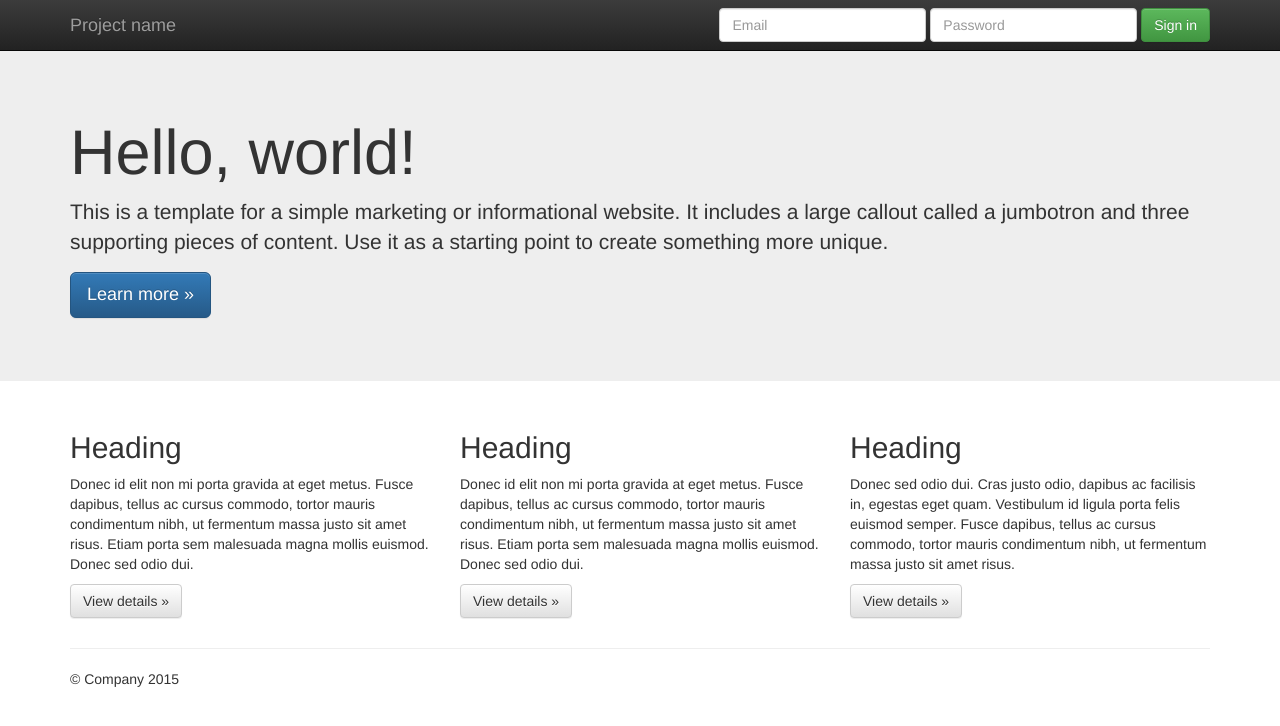
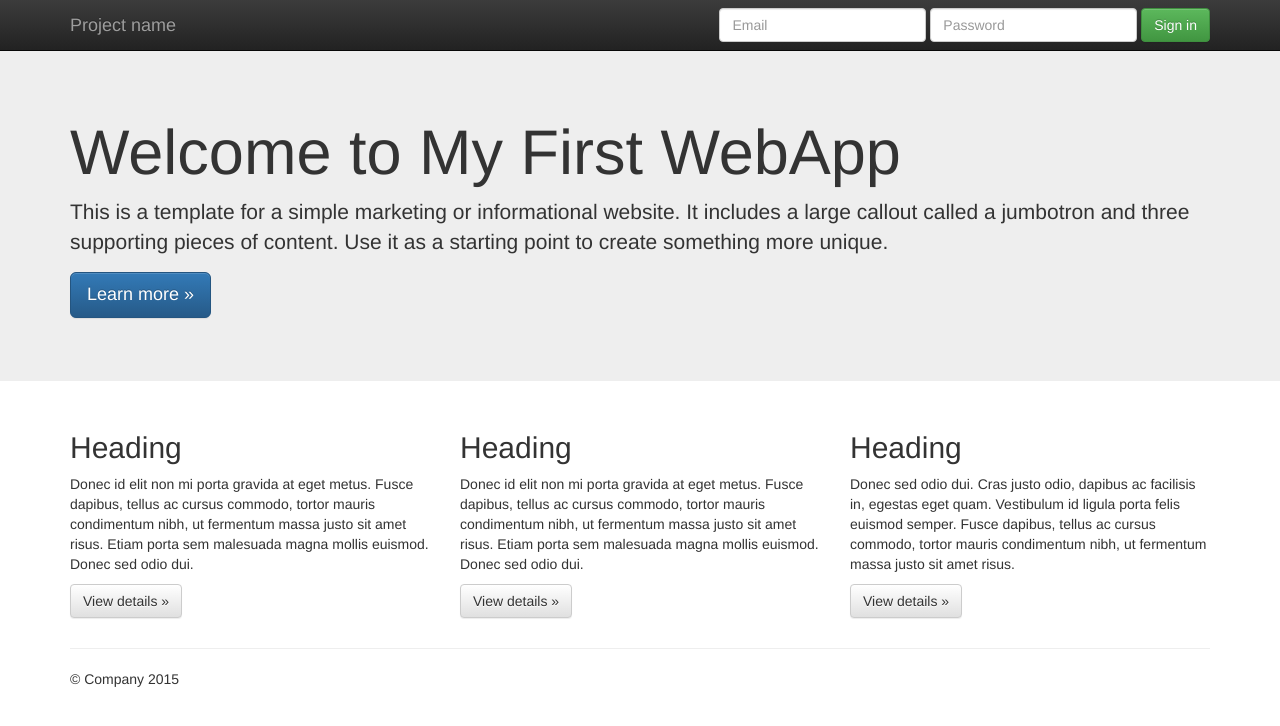
Before and after one commit to dorisnganje/Webapp01, a plain HTML site: page index.html in a window 1280 px wide. Drawn offline with nearby package versions, Linux system fonts and the light colour scheme.

Commit message:
Updated Helloworld title

```diff
--- a/index.html
+++ b/index.html
@@ -55,7 +55,7 @@
     <!-- Main jumbotron for a primary marketing message or call to action -->
     <div class="jumbotron">
       <div class="container">
-        <h1>Hello, world!</h1>
+        <h1>Welcome to My First WebApp</h1>
         <p>This is a template for a simple marketing or informational website. It includes a large callout called a jumbotron and three supporting pieces of content. Use it as a starting point to create something more unique.</p>
         <p><a class="btn btn-primary btn-lg" href="#" role="button">Learn more &raquo;</a></p>
       </div>
```
